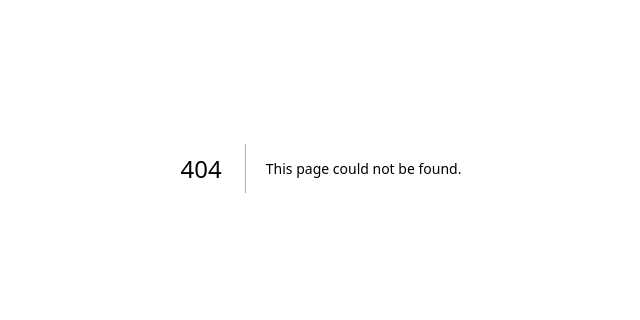
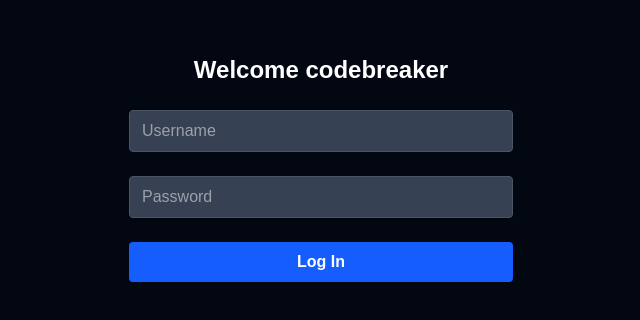
Before and after one commit to devtofunmi/dashboard, a Next.js app: page /login in a window 1280 px wide. Before the commit this address had no page. Shown: the part 232-552 px from the top of the page, without its empty margins (319-959 px from the left). Built offline with nearby package versions, Linux system fonts and the light colour scheme.

Commit message:
simple loginpage for my dashboard

```diff
--- /dev/null
+++ b/pages/login.tsx
@@ -0,0 +1,78 @@
+"use client";
+
+import React, { useState } from "react";
+import { useRouter } from "next/navigation"; // For Next.js 13 app router, else use 'next/router'
+
+
+export default function LoginPage() {
+  const router = useRouter();
+  const [username, setUsername] = useState("");
+  const [password, setPassword] = useState("");
+  const [error, setError] = useState("");
+
+   const mockUsers = [
+  { username: "user1", password: "password123" },
+  { username: "admin", password: "password" },
+];
+
+  function handleSubmit(e: React.FormEvent) {
+    e.preventDefault();
+    const user = mockUsers.find(
+      (u) => u.username === username && u.password === password
+    );
+
+    if (user) {
+      // Mock "login" success: store a flag in localStorage (or cookie)
+      localStorage.setItem("loggedIn", "true");
+      router.push("/dashboard");
+    } else {
+      setError("Invalid username or password");
+    }
+  }
+
+  return (
+    <main className="min-h-screen flex items-center justify-center bg-gray-950 text-white p-6">
+      <form
+        onSubmit={handleSubmit}
+        className="p-8 w-full max-w-md space-y-6"
+      >
+        <h1 className="md:text-2xl text-xl font-semibold text-center">Welcome codebreaker</h1>
+
+        {error && <p className="text-red-500 text-center">{error}</p>}
+
+        <div>
+
+          <input
+            id="username"
+            type="text"
+            placeholder="Username"
+            value={username}
+            onChange={(e) => setUsername(e.target.value)}
+            required
+            className="w-full px-3 py-2 rounded bg-gray-700 border border-gray-600 focus:outline-none focus:ring-2 focus:ring-blue-500"
+          />
+        </div>
+
+        <div>
+
+          <input
+            id="password"
+            placeholder="Password"
+            type="password"
+            value={password}
+            onChange={(e) => setPassword(e.target.value)}
+            required
+            className="w-full px-3 py-2 rounded bg-gray-700 border border-gray-600 focus:outline-none focus:ring-2 focus:ring-blue-500"
+          />
+        </div>
+
+        <button
+          type="submit"
+          className="w-full cursor-pointer bg-blue-600 hover:bg-blue-700 text-white font-semibold py-2 rounded"
+        >
+          Log In
+        </button>
+      </form>
+    </main>
+  );
+}
```
